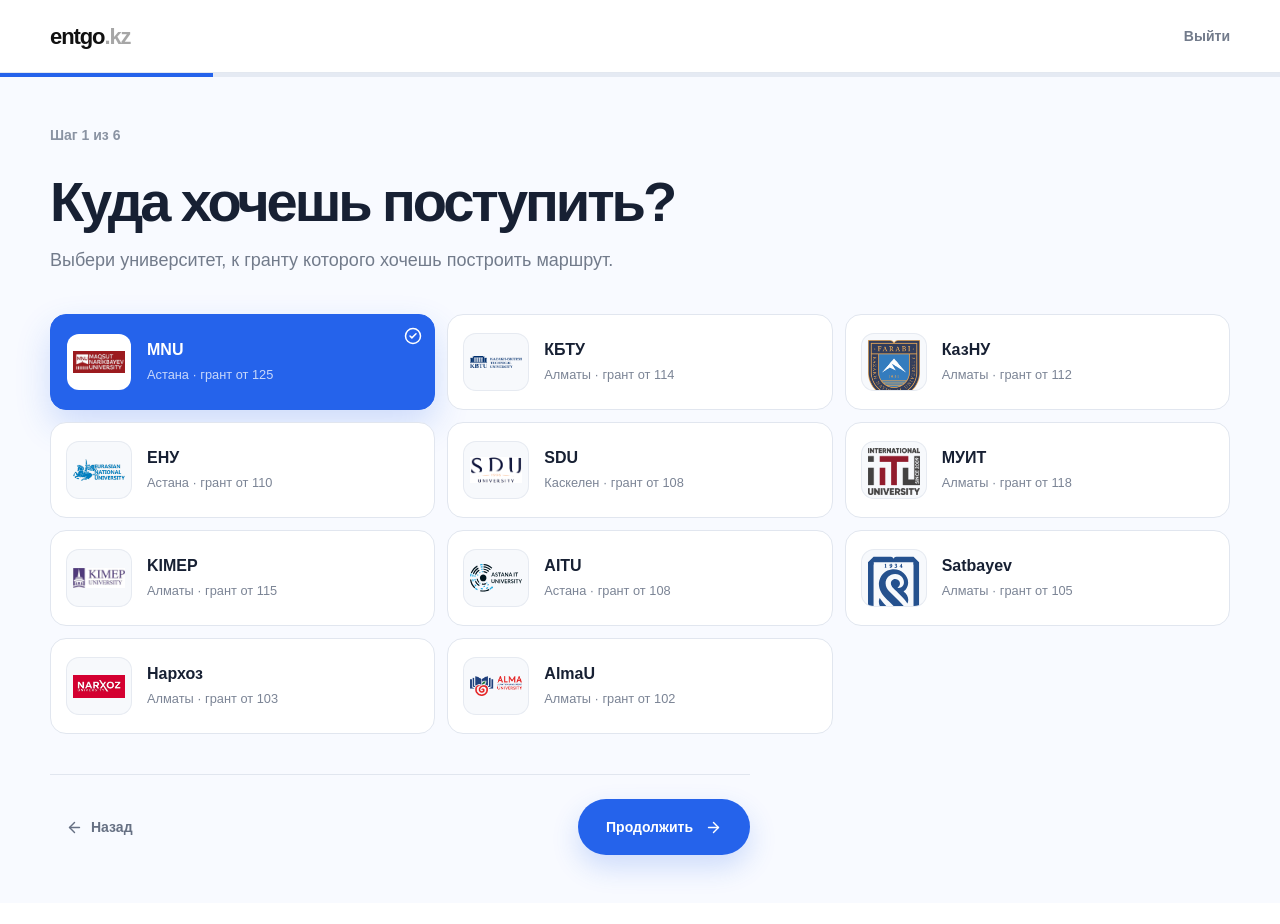
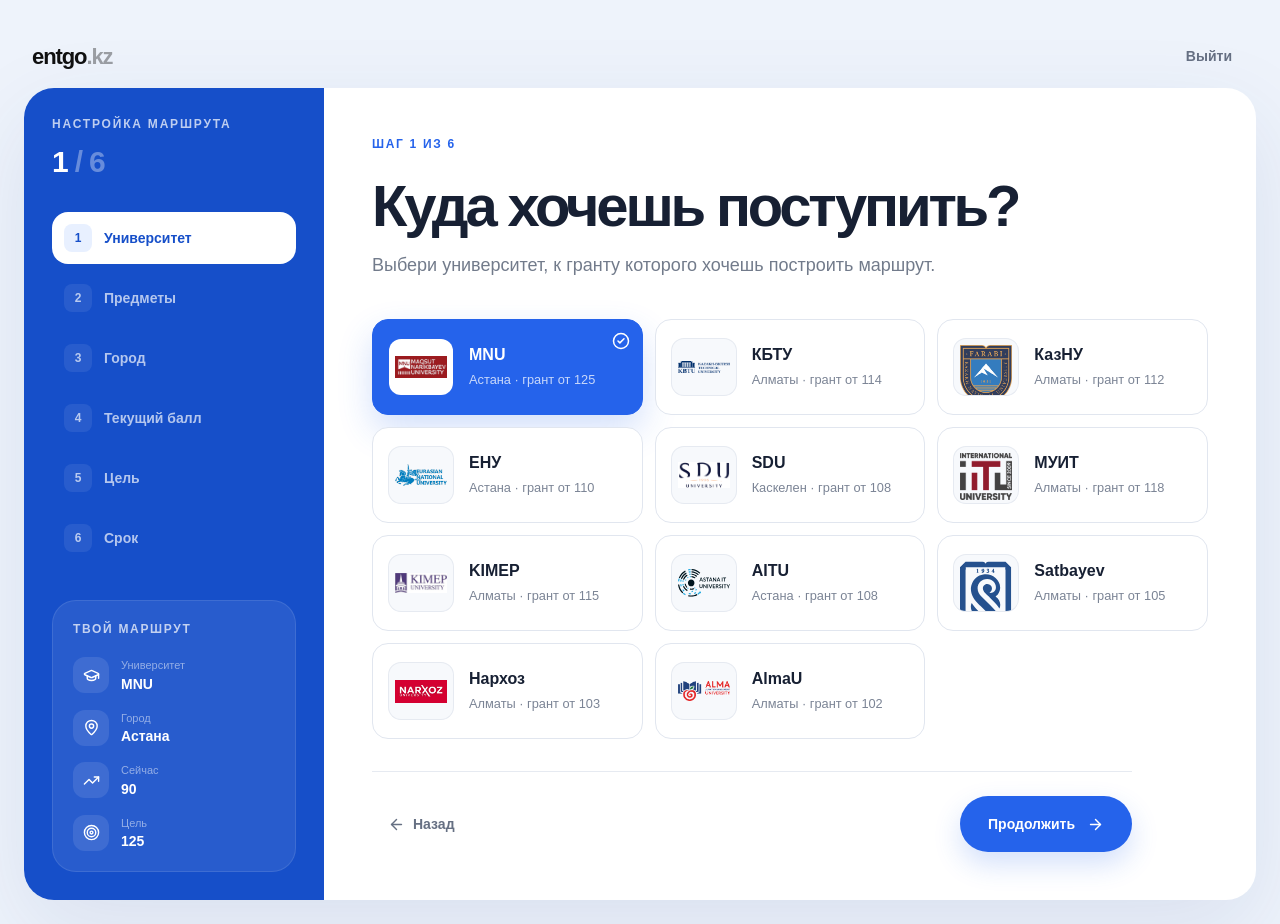
Before and after one commit to yerarassyl/entgo, a Next.js app: page /onboarding in a window 1280 px wide. Before the commit the page ends 903 px from the top, so only its background shows below. Built offline with nearby package versions, Linux system fonts and the light colour scheme.

Commit message:
Redesign onboarding experience

```diff
--- a/src/app/onboarding/page.tsx
+++ b/src/app/onboarding/page.tsx
@@ -146,15 +146,15 @@
   ];
 
   return (
-    <aside className="rounded-[28px] border border-[#dfe6f4] bg-white p-6 shadow-[0_24px_70px_rgba(31,64,130,.07)]">
-      <p className="text-sm font-bold text-[#172033]">Что уже известно</p>
+    <aside className="rounded-[24px] border border-white/10 bg-white/8 p-5 text-white">
+      <p className="text-xs font-bold uppercase tracking-[.14em] text-white/55">Твой маршрут</p>
       <div className="mt-5 space-y-4">
         {rows.map(({ icon: Icon, label, value }) => (
           <div key={label} className="flex items-center gap-3">
-            <span className="grid size-9 shrink-0 place-items-center rounded-xl bg-[#eff5ff] text-[#2563eb]"><Icon size={17} /></span>
+            <span className="grid size-9 shrink-0 place-items-center rounded-xl bg-white/10 text-white"><Icon size={17} /></span>
             <div className="min-w-0">
-              <p className="text-xs text-[#7b8495]">{label}</p>
-              <p className="truncate text-sm font-bold text-[#172033]">{value}</p>
+              <p className="text-[11px] text-white/50">{label}</p>
+              <p className="truncate text-sm font-bold text-white">{value}</p>
             </div>
           </div>
         ))}
@@ -277,65 +277,44 @@
   if (phase === "analyzing") {
     const circumference = 2 * Math.PI * 52;
     return (
-      <main className="grid min-h-screen place-items-center bg-white px-5 py-10">
-        <section className="w-full max-w-[760px] rounded-[32px] bg-white p-7 text-center shadow-[0_28px_100px_rgba(24,50,100,.12)] sm:p-12">
-          <span className="inline-flex items-center gap-2 rounded-full bg-[#eef5ff] px-4 py-2 text-sm font-bold text-[#2563eb]">
+      <main className="grid min-h-screen place-items-center bg-[#eef3fb] p-4 sm:p-8">
+        <section className="grid w-full max-w-[1080px] overflow-hidden rounded-[36px] bg-white shadow-[0_35px_100px_rgba(37,70,140,.13)] lg:grid-cols-[.82fr_1.18fr]">
+          <div className="flex min-h-[360px] flex-col items-center justify-center bg-[#164fc9] p-8 text-center text-white sm:p-12">
+            <span className="inline-flex items-center gap-2 rounded-full border border-white/15 bg-white/10 px-4 py-2 text-xs font-bold uppercase tracking-[.12em]">
               <BrainCircuit size={16} /> ENTGO AI
             </span>
-          <div className="relative mx-auto mt-8 size-[120px]">
-            <svg className="-rotate-90" width="120" height="120" viewBox="0 0 120 120" aria-label={`Анализ выполнен на ${Math.round(analysisProgress)} процентов`}>
-              <circle cx="60" cy="60" r="52" fill="none" stroke="#e8edf6" strokeWidth="8" />
-              <circle
-                cx="60"
-                cy="60"
-                r="52"
-                fill="none"
-                stroke="#2563eb"
-                strokeLinecap="round"
-                strokeWidth="8"
-                strokeDasharray={circumference}
-                strokeDashoffset={circumference * (1 - analysisProgress / 100)}
-              />
+            <div className="relative mt-8 size-[132px]">
+              <svg className="-rotate-90" width="132" height="132" viewBox="0 0 120 120" aria-label={`Анализ выполнен на ${Math.round(analysisProgress)} процентов`}>
+                <circle cx="60" cy="60" r="52" fill="none" stroke="rgba(255,255,255,.18)" strokeWidth="7" />
+                <circle cx="60" cy="60" r="52" fill="none" stroke="white" strokeLinecap="round" strokeWidth="7" strokeDasharray={circumference} strokeDashoffset={circumference * (1 - analysisProgress / 100)} />
               </svg>
-            <span className="absolute inset-0 grid place-items-center text-3xl font-extrabold text-[#172033]">AI</span>
+              <span className="absolute inset-0 grid place-items-center text-3xl font-extrabold">{Math.round(analysisProgress)}%</span>
             </div>
-          <h1 className="mt-7 text-3xl font-extrabold tracking-[-.04em] text-[#172033] sm:text-[40px]">
-            Создаем твой персональный план
-          </h1>
-          <p className="mt-3 text-lg text-[#727b8b]">Это займет всего несколько секунд.</p>
+            <h1 className="mt-7 max-w-sm text-3xl font-extrabold leading-tight tracking-[-.04em] sm:text-4xl">Строим маршрут до твоей цели</h1>
+            <p className="mt-3 text-sm leading-6 text-white/65">Сверяем цель, срок и профильные предметы.</p>
+          </div>
 
-          <div className="mx-auto mt-9 grid max-w-2xl gap-7 text-left sm:grid-cols-2">
-            <div className="space-y-3">
+          <div className="flex flex-col justify-center p-6 sm:p-10 lg:p-12">
+            <p className="text-xs font-bold uppercase tracking-[.14em] text-[#2563eb]">Персональный анализ</p>
+            <h2 className="mt-3 text-2xl font-extrabold tracking-[-.035em] text-[#172033] sm:text-3xl">Собираем всё в понятный план</h2>
+            <div className="mt-8 space-y-3">
               {analysisStages.map((stage, index) => {
                 const completed = index < analysisStep || analysisProgress === 100;
                 const active = index === analysisStep && analysisProgress < 100;
                 return (
-                  <div key={stage} className={`flex items-center gap-3 text-sm font-semibold transition-colors ${completed ? "text-[#168a52]" : active ? "text-[#2563eb]" : "text-[#a2a9b5]"}`}>
-                    <span className={`grid size-6 place-items-center rounded-full border ${completed ? "border-[#168a52] bg-[#e9f8f0]" : active ? "border-[#2563eb] bg-[#eef5ff]" : "border-[#d9dee7]"}`}>
-                      {completed ? <Check size={14} strokeWidth={3} /> : <span className="size-1.5 rounded-full bg-current" />}
+                  <div key={stage} className={`flex items-center gap-4 rounded-2xl border p-4 transition-all ${completed ? "border-[#caead9] bg-[#f1fbf6] text-[#168a52]" : active ? "border-[#bcd1ff] bg-[#eef5ff] text-[#2563eb]" : "border-[#e7ebf2] text-[#a2a9b5]"}`}>
+                    <span className={`grid size-8 shrink-0 place-items-center rounded-xl ${completed ? "bg-[#168a52] text-white" : active ? "bg-[#2563eb] text-white" : "bg-[#f1f3f7]"}`}>
+                      {completed ? <Check size={16} strokeWidth={3} /> : <span className="text-xs font-extrabold">{index + 1}</span>}
                     </span>
-                    {stage}
+                    <span className="text-sm font-bold">{stage}</span>
                   </div>
                 );
               })}
             </div>
-            <div className="space-y-3 rounded-2xl bg-[#f7f9fc] p-5">
-              {[
-                `Университет: ${universityData.shortName}`,
-                `Цель: ${targetScore} баллов`,
-                `Текущий уровень: ${currentScore}`,
-                `Срок: ${timeLeft.toLowerCase()}`,
-              ].map((item, index) => (
-                <div key={item} className={`flex items-center gap-2 text-sm font-semibold transition-all duration-500 ${analysisProgress >= (index + 1) * 20 ? "translate-y-0 opacity-100" : "translate-y-2 opacity-0"}`}>
-                  <CheckCircle2 className="text-[#2563eb]" size={16} /> {item}
+            <div className={`mt-6 rounded-2xl bg-[#f7f9fc] p-4 transition-all duration-500 ${analysisProgress > 18 ? "translate-y-0 opacity-100" : "translate-y-2 opacity-0"}`}>
+              <p className="text-xs font-semibold text-[#7b8495]">Учитываем</p>
+              <p className="mt-2 text-sm font-bold text-[#172033]">{universityData.shortName} · {selectedSubjects.join(" + ")} · цель {targetScore}</p>
             </div>
-              ))}
-            </div>
-          </div>
-
-          <div className={`mt-8 transition-all duration-500 ${analysisProgress === 100 ? "translate-y-0 opacity-100" : "translate-y-3 opacity-0"}`}>
-            <p className="text-lg font-bold text-[#168a52]">План готов</p>
-            <p className="mt-1 text-sm text-[#727b8b]">Мы нашли оптимальный маршрут подготовки к выбранной цели.</p>
           </div>
         </section>
       </main>
@@ -344,8 +323,8 @@
 
   if (phase === "route") {
     return (
-      <main className="min-h-screen bg-white px-5 py-12 sm:py-16">
-        <section className="mx-auto max-w-6xl text-center">
+      <main className="min-h-screen bg-[#eef3fb] p-3 sm:p-6">
+        <section className="mx-auto max-w-[1440px] rounded-[34px] bg-white px-5 py-10 text-center shadow-[0_30px_90px_rgba(37,70,140,.1)] sm:px-10 sm:py-14">
           <span className="route-fade-up inline-flex items-center gap-2 rounded-full bg-[#eef5ff] px-4 py-2 text-sm font-bold text-[#2563eb]">
             <Sparkles size={15} /> Персональный анализ завершен
           </span>
@@ -361,16 +340,16 @@
           </div>
           <p className="route-fade-up route-delay-2 mx-auto mt-5 max-w-2xl text-lg leading-8 text-[#727b8b]">На основе твоей цели и текущего уровня мы сформировали персональный план подготовки.</p>
 
-          <div className="route-fade-up route-delay-2 mx-auto mt-12 grid min-h-[220px] w-full max-w-[800px] overflow-hidden rounded-[30px] border border-[#e2e7f0] bg-white shadow-[0_24px_80px_rgba(24,50,100,.08)] sm:grid-cols-3">
+          <div className="route-fade-up route-delay-2 mx-auto mt-12 grid min-h-[220px] w-full max-w-[900px] overflow-hidden rounded-[28px] bg-[#164fc9] text-white sm:grid-cols-3">
             {[
               { icon: University, label: "Университет", value: universityData.shortName },
               { icon: TrendingUp, label: "Разрыв до цели", value: `${scoreGap} баллов` },
               { icon: BookOpen, label: "Приоритетные темы", value: `${priorityTopics} тем` },
             ].map(({ icon: Icon, label, value }, index) => (
-              <div key={label} className={`flex min-h-[180px] flex-col items-center justify-center p-7 ${index > 0 ? "border-t border-[#e2e7f0] sm:border-l sm:border-t-0" : ""}`}>
-                <span className="grid size-12 place-items-center rounded-2xl bg-[#eef5ff] text-[#2563eb]"><Icon size={24} /></span>
-                <p className="mt-4 text-xs font-semibold text-[#7b8495]">{label}</p>
-                <strong className="mt-2 text-2xl text-[#172033]">{value}</strong>
+              <div key={label} className={`flex min-h-[180px] flex-col items-center justify-center p-7 ${index > 0 ? "border-t border-white/15 sm:border-l sm:border-t-0" : ""}`}>
+                <span className="grid size-12 place-items-center rounded-2xl bg-white/12 text-white"><Icon size={24} /></span>
+                <p className="mt-4 text-xs font-semibold text-white/55">{label}</p>
+                <strong className="mt-2 text-2xl text-white">{value}</strong>
               </div>
             ))}
           </div>
@@ -385,7 +364,7 @@
                 { label: "Уверенный уровень", value: secondMilestone, caption: "Результат закреплён" },
                 { label: "Цель", value: targetScore, caption: universityData.shortName },
               ].map((milestone, index) => (
-                <article key={milestone.label} className="relative rounded-[22px] border border-[#dfe6f2] bg-white p-5 text-center shadow-[0_12px_35px_rgba(24,50,100,.05)]">
+                <article key={milestone.label} className="relative rounded-[22px] border border-[#dfe6f2] bg-[#fbfcff] p-5 text-center">
                   <span className="relative z-10 mx-auto grid size-16 place-items-center rounded-2xl border-[6px] border-[#dce8ff] bg-[#2563eb] text-lg font-extrabold text-white shadow-[0_8px_22px_rgba(37,99,235,.2)]">{index + 1}</span>
                   <p className="mt-4 text-xs font-bold uppercase tracking-[.1em] text-[#2563eb]">{milestone.label}</p>
                   <strong className="mt-2 block text-3xl tracking-[-.04em]">{milestone.value}</strong>
@@ -400,7 +379,7 @@
             </div>
           </div>
 
-          <div className="route-fade-up route-delay-3 mx-auto mt-14 max-w-5xl rounded-[30px] bg-[#eef5ff] p-7 text-left sm:p-10">
+          <div className="route-fade-up route-delay-3 mx-auto mt-14 max-w-5xl rounded-[30px] border border-[#d8e5ff] bg-[#f1f6ff] p-7 text-left sm:p-10">
             <div className="flex items-center gap-3"><span className="grid size-11 place-items-center rounded-2xl bg-white text-[#2563eb]"><Target size={23} /></span><h2 className="text-2xl font-extrabold">Что даст максимальный результат</h2></div>
             <div className="mt-7 grid gap-4 sm:grid-cols-3">
               {topTopics.map((topic) => (
@@ -428,8 +407,8 @@
       ["Производные", "Анализ текста", "Геометрия"],
     ];
     return (
-      <main className="min-h-screen bg-white px-5 py-12 sm:py-16">
-        <section className="mx-auto max-w-6xl">
+      <main className="min-h-screen bg-[#eef3fb] p-3 sm:p-6">
+        <section className="mx-auto max-w-[1440px] rounded-[34px] bg-white px-5 py-10 shadow-[0_30px_90px_rgba(37,70,140,.1)] sm:px-10 sm:py-14">
           <div className="text-center">
             <span className="inline-flex items-center gap-2 rounded-full bg-[#eef5ff] px-4 py-2 text-sm font-bold text-[#2563eb]"><Sparkles size={15} /> Твой персональный план готов</span>
             <h1 className="mx-auto mt-7 max-w-4xl text-4xl font-extrabold tracking-[-.05em] text-[#172033] sm:text-6xl">ENTGO уже построил маршрут до твоей цели</h1>
@@ -437,7 +416,7 @@
           </div>
 
           <div className="mt-14 grid gap-6 lg:grid-cols-[1.35fr_.65fr]">
-            <div className="relative overflow-hidden rounded-[30px] border border-[#e2e7f0] bg-white p-6 shadow-[0_24px_80px_rgba(24,50,100,.08)] sm:p-9">
+            <div className="relative overflow-hidden rounded-[30px] border border-[#dfe6f2] bg-[#fbfcff] p-6 sm:p-9">
               <div className="absolute bottom-0 left-0 right-0 z-10 h-40 bg-gradient-to-t from-white via-white/90 to-transparent" />
               <div className="space-y-7">
                 {weeks.map((topics, index) => (
@@ -459,7 +438,7 @@
               </div>
             </div>
 
-            <aside className="rounded-[30px] bg-[#10234d] p-7 text-white sm:p-9">
+            <aside className="rounded-[30px] bg-[#164fc9] p-7 text-white sm:p-9">
               <h2 className="text-2xl font-extrabold">Что входит в твой план</h2>
               <div className="mt-7 space-y-5">
                 {[
@@ -485,7 +464,7 @@
             <h2 className="text-3xl font-extrabold tracking-[-.04em]">Почему именно эти темы?</h2>
             <div className="mt-6 grid gap-4 sm:grid-cols-3">
               {topTopics.map((topic) => (
-                <article key={topic.name} className="rounded-2xl border border-[#e2e7f0] p-6">
+                <article key={topic.name} className="rounded-2xl border border-[#e2e7f0] bg-[#fbfcff] p-6">
                   <strong className="text-lg">{topic.name}</strong>
                   <p className="mt-3 text-sm leading-6 text-[#727b8b]">{topic.reason}</p>
                 </article>
@@ -517,23 +496,49 @@
   const isSubjects = current.key === "subjects";
 
   return (
-    <main className="min-h-screen bg-[#f8faff] text-[#172033]">
-      <header className="border-b border-[#e3e8f0] bg-white">
-        <div className="container-shell flex h-18 items-center justify-between">
+    <main className="min-h-screen bg-[#eef3fb] p-3 text-[#172033] sm:p-6">
+      <header className="mx-auto max-w-[1440px]">
+        <div className="flex h-14 items-center justify-between px-2 sm:h-16">
           <Brand />
-          <Link href="/" className="text-sm font-semibold text-[#727b8b] hover:text-[#172033]">Выйти</Link>
+          <Link href="/" className="rounded-full px-4 py-2 text-sm font-semibold text-[#667083] hover:bg-white">Выйти</Link>
         </div>
       </header>
 
-      <div className="h-1 bg-[#e5eaf3]">
-        <div className="h-full bg-[#2563eb] transition-all duration-700" style={{ width: `${((step + 1) / steps.length) * 100}%` }} />
+      <section className={`mx-auto max-w-[1440px] transition-all duration-500 ${leaving ? "-translate-y-3 opacity-0" : "translate-y-0 opacity-100"}`}>
+        <div className="grid min-h-[calc(100vh-100px)] overflow-hidden rounded-[30px] bg-white shadow-[0_30px_90px_rgba(37,70,140,.1)] lg:grid-cols-[300px_1fr]">
+          <aside className="hidden bg-[#164fc9] p-7 text-white lg:flex lg:flex-col">
+            <div>
+              <p className="text-xs font-bold uppercase tracking-[.15em] text-white/55">Настройка маршрута</p>
+              <strong className="mt-3 block text-3xl tracking-[-.04em]">{step + 1}<span className="text-white/35"> / {steps.length}</span></strong>
             </div>
+            <div className="mt-8 space-y-2">
+              {steps.map((item, index) => (
+                <div key={item.key} className={`flex items-center gap-3 rounded-2xl px-3 py-3 text-sm transition-colors ${index === step ? "bg-white text-[#164fc9]" : index < step ? "text-white" : "text-white/45"}`}>
+                  <span className={`grid size-7 shrink-0 place-items-center rounded-lg text-xs font-extrabold ${index === step ? "bg-[#e8f0ff]" : index < step ? "bg-white/15" : "bg-white/8"}`}>
+                    {index < step ? <Check size={14} strokeWidth={3} /> : index + 1}
+                  </span>
+                  <span className="truncate font-semibold">{item.key === "university" ? "Университет" : item.key === "subjects" ? "Предметы" : item.key === "city" ? "Город" : item.key === "current" ? "Текущий балл" : item.key === "target" ? "Цель" : "Срок"}</span>
+                </div>
+              ))}
+            </div>
+            <div className="mt-auto pt-7">
+              <SummaryCard university={universityData.shortName} city={city} currentScore={currentScore} targetScore={targetScore} timeLeft={timeLeft || undefined} subjects={selectedSubjects} />
+            </div>
+          </aside>
 
-      <section className={`container-shell py-8 transition-all duration-500 sm:py-12 ${leaving ? "-translate-y-4 opacity-0" : "translate-y-0 opacity-100"}`}>
-        <div className={`grid gap-8 ${isGoal || isDeadline ? "lg:grid-cols-[1fr_280px]" : ""}`}>
-          <div className="min-w-0">
-            <p className="text-sm font-semibold text-[#8a93a3]">Шаг {step + 1} из {steps.length}</p>
-            <h1 className="mt-7 max-w-4xl text-4xl font-extrabold leading-[1.02] tracking-[-.055em] sm:text-6xl lg:text-[56px]">{current.title}</h1>
+          <div className="flex min-w-0 flex-col p-5 sm:p-8 lg:p-10 xl:p-12">
+            <div className="lg:hidden">
+              <div className="flex items-center justify-between text-xs font-bold text-[#7b8495]">
+                <span>Шаг {step + 1} из {steps.length}</span>
+                <span>{Math.round(((step + 1) / steps.length) * 100)}%</span>
+              </div>
+              <div className="mt-3 h-1.5 overflow-hidden rounded-full bg-[#e4eaf4]">
+                <div className="h-full rounded-full bg-[#2563eb] transition-all duration-700" style={{ width: `${((step + 1) / steps.length) * 100}%` }} />
+              </div>
+            </div>
+            <div className="flex-1">
+            <p className="hidden text-xs font-bold uppercase tracking-[.14em] text-[#2563eb] lg:block">Шаг {step + 1} из {steps.length}</p>
+            <h1 className="mt-6 max-w-4xl text-4xl font-extrabold leading-[1.02] tracking-[-.055em] sm:text-5xl xl:text-[58px]">{current.title}</h1>
             <p className="mt-4 text-lg text-[#727b8b]">{current.subtitle}</p>
 
             {current.key === "university" && (
@@ -698,26 +703,21 @@
             )}
           </div>
 
-          {(isGoal || isDeadline) && (
-            <div className="hidden lg:block">
-              <SummaryCard university={universityData.shortName} city={city} currentScore={currentScore} targetScore={targetScore} timeLeft={isDeadline ? timeLeft : undefined} subjects={selectedSubjects} />
-            </div>
-          )}
-        </div>
-
             {isDeadline && timeLeft && (
-          <div className="mt-8 max-w-[700px] rounded-[24px] bg-[#2563eb] p-6 text-white">
-            <div className="flex items-center gap-3"><Sparkles size={21} /><strong>Отлично. У нас достаточно данных для построения персонального плана.</strong></div>
+              <div className="mt-7 max-w-[700px] rounded-[22px] bg-[#eef5ff] p-5 text-[#2457bb]">
+                <div className="flex items-center gap-3"><Sparkles size={20} /><strong>Данных достаточно. Можно строить персональный маршрут.</strong></div>
               </div>
             )}
 
-        <div className="mt-10 flex max-w-[700px] items-center justify-between border-t border-[#e1e6ef] pt-6">
-          <button onClick={() => step > 0 ? setStep((value) => value - 1) : router.push("/")} className="inline-flex min-h-12 items-center gap-2 rounded-full px-4 text-sm font-bold text-[#667083] hover:bg-white">
+            <div className="mt-8 flex max-w-[760px] items-center justify-between border-t border-[#e6eaf1] pt-6">
+              <button onClick={() => step > 0 ? setStep((value) => value - 1) : router.push("/")} className="inline-flex min-h-12 items-center gap-2 rounded-full px-4 text-sm font-bold text-[#667083] hover:bg-[#f4f7fb]">
                 <ArrowLeft size={17} /> Назад
               </button>
-          <button onClick={next} disabled={(isSubjects && selectedSubjects.length !== 2) || (isDeadline && !timeLeft)} className="inline-flex min-h-14 items-center gap-3 rounded-full bg-[#2563eb] px-7 text-sm font-bold text-white shadow-[0_12px_28px_rgba(37,99,235,.2)] disabled:cursor-not-allowed disabled:opacity-35">
-            {isDeadline ? "Построить мой план" : "Продолжить"} <ArrowRight size={17} />
+              <button onClick={next} disabled={(isSubjects && selectedSubjects.length !== 2) || (isDeadline && !timeLeft)} className="inline-flex min-h-14 items-center gap-3 rounded-full bg-[#2563eb] px-7 text-sm font-bold text-white shadow-[0_12px_28px_rgba(37,99,235,.2)] transition-transform hover:-translate-y-0.5 disabled:cursor-not-allowed disabled:opacity-35 disabled:hover:translate-y-0">
+                {isDeadline ? "Построить маршрут" : "Продолжить"} <ArrowRight size={17} />
               </button>
+            </div>
+          </div>
         </div>
       </section>
     </main>
```
Lines whose indentation alone changed are shown as unchanged.
